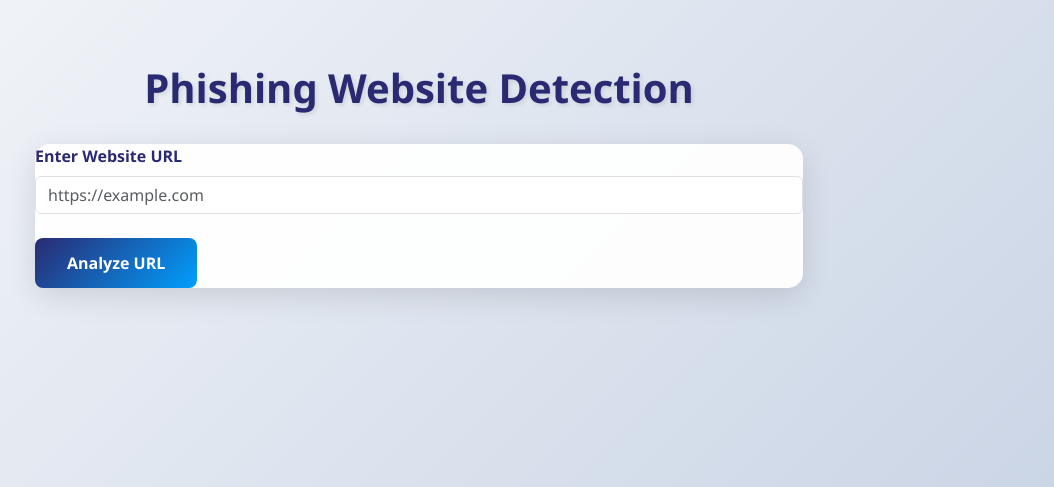
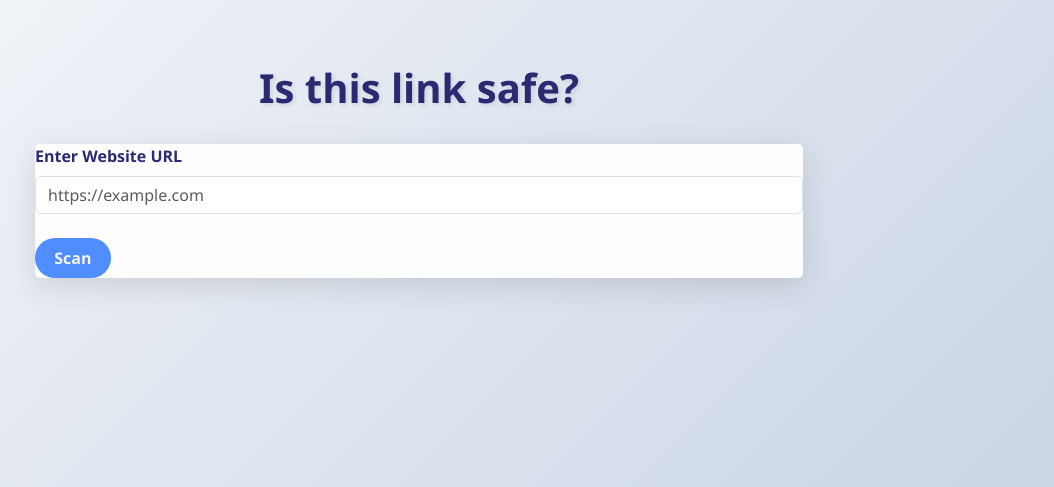
Before and after one commit to Nazmul92/PhishingWebsite, a Flask app: page / in a window 1280 px wide. Shown: the top 487 px of the page, without its empty margins (221-1275 px from the left). Run offline with Flask 3, Linux system fonts and the light colour scheme; parts of the project's set-up code (start-up, migrations or seed data) failed here and were passed over.

Commit message:
Updated index.html and index.css

```diff
--- a/static/css/index.css
+++ b/static/css/index.css
@@ -30,7 +30,7 @@ body {
 
 .input-card {
     background: rgba(255,255,255,0.95);
-    border-radius: 15px;
+    border-radius: 5px;
     box-shadow: 0 8px 30px rgba(0,0,0,0.12);
     margin-bottom: 2rem;
     transition: transform 0.3s ease;
@@ -46,14 +46,18 @@ body {
 }
 
 .primary-btn {
-    background: linear-gradient(135deg, var(--primary), var(--secondary));
-    color: white;
+    background: #508dff; /* Light blue color */
+    color: whitesmoke;
     border: none;
-    padding: 0.8rem 2rem;
-    border-radius: 8px;
-    font-weight: 600;
+    padding: 0.5rem 1.2rem; /* Reduced padding for a smaller button */
+    border-radius: 20px; /* Rounded corners */
+    font-weight: 800;
     transition: all 0.3s ease;
+
+
 }
+
+
 
 .primary-btn:hover {
     transform: scale(1.05);
--- a/templates/index.html
+++ b/templates/index.html
@@ -13,7 +13,7 @@
 </head>
 <body>
     <div class="container">
-        <h1 class="main-heading">Phishing Website Detection</h1>
+        <h1 class="main-heading">Is this link safe?</h1>
 
         <div class="input-card">
             <div class="card-body">
@@ -25,7 +25,7 @@
                     </div>
                     <button type="submit" class="primary-btn">
                         <span class="spinner-border spinner-border-sm loader" role="status"></span>
-                        Analyze URL
+                        Scan
                     </button>
                 </form>
             </div>
@@ -43,7 +43,7 @@
             <div class="analysis-card">
                 <div class="card-body">
                     <h4 class="analysis-title">
-                        <i class="bi bi-clipboard-data"></i> Detailed Analysis
+                        <i class="bi bi-clipboard-data"></i> Analysis
                     </h4>
                     <div class="row">
                         <div class="col-md-6">
```
